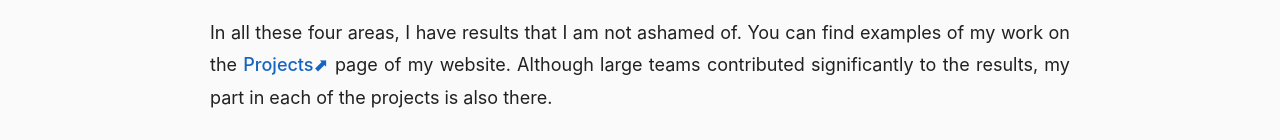
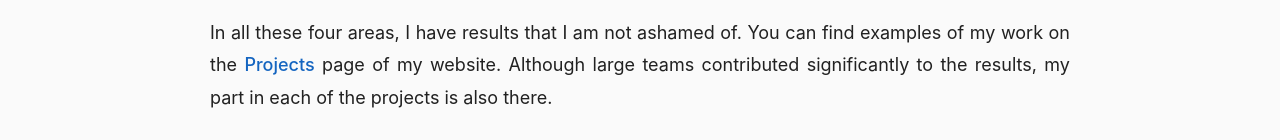
Before and after one commit to pmslava/pmslava.github.io, a plain HTML site: page about/index.html in a window 1280 px wide. Shown: the part 498-638 px from the top of the page. Drawn offline with Linux system fonts and the light colour scheme.

Commit message:
Changed the link view

```diff
--- a/about/index.html
+++ b/about/index.html
@@ -150,7 +150,7 @@
 <li>analyze processes,</li>
 <li>and provide trainings.</li>
 </ul>
-<p>In all these four areas, I have results that I am not ashamed of. You can find examples of my work on the <a href="https://pmslava.com/projects/"  class="external-link" target="_blank" rel="noopener">Projects</a> page of my website. Although large teams contributed significantly to the results, my part in each of the projects is also there.</p>
+<p>In all these four areas, I have results that I am not ashamed of. You can find examples of my work on the <a href="/projects/" >Projects</a> page of my website. Although large teams contributed significantly to the results, my part in each of the projects is also there.</p>
 <p>Recently, I&rsquo;ve been working as a Product Owner, responsible for developing a product that will compete against well-established solutions in the market. In my role, I communicate with investors, clients, technical directors, analysts, designers, marketers, sellers, and team leaders. I&rsquo;m involved in all stages of the product development process, from market research and MVP development to technical support and user experience study.</p>
 <p>If you would like to learn more about me, you can download <a href="/files/Slava_Kuznetsov_PM_CV.pdf" >my CV</a>.</p>
 <p>Five years ago, I switched from Windows to Linux and have enjoyed studying the system ever since. I love open-source software and try to use it wherever possible. In my free time, I enjoy classical and jazz music, cycling, and tennis.</p>
```
